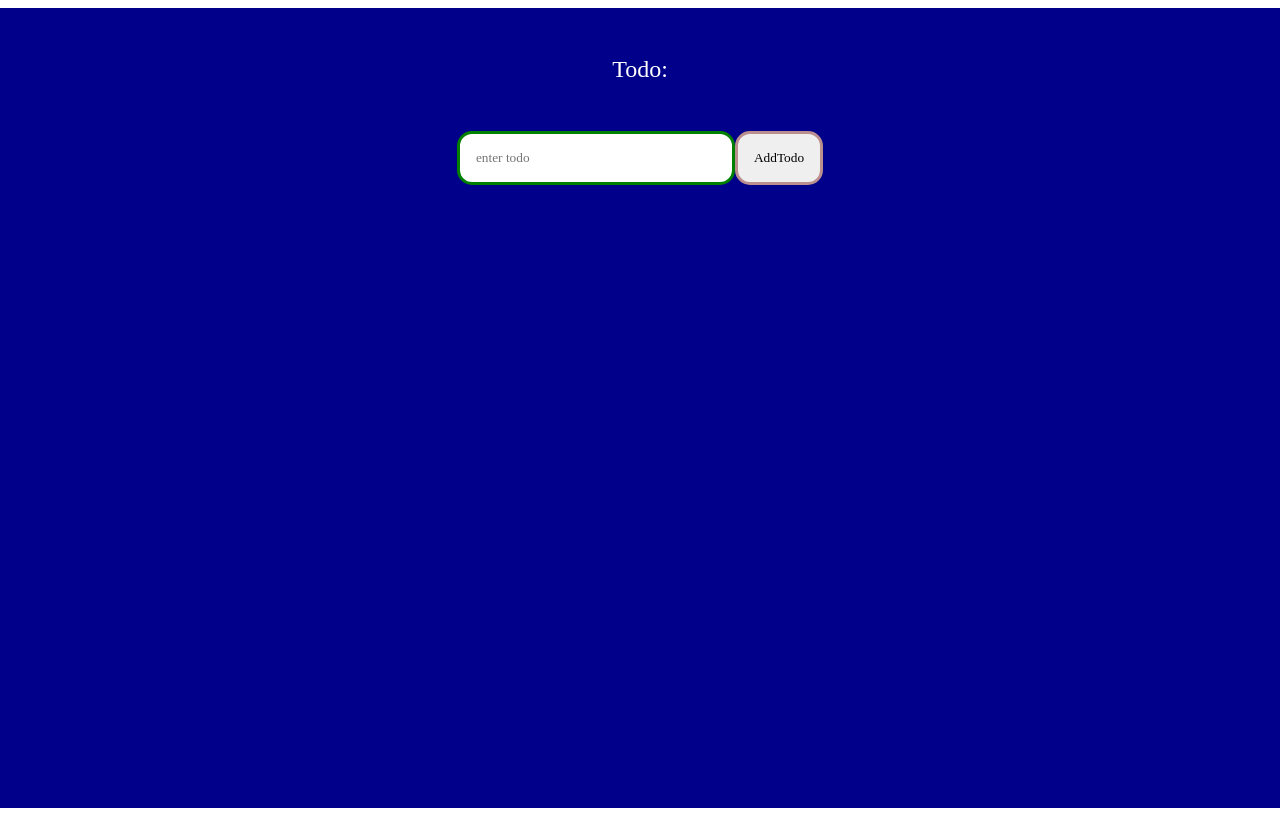
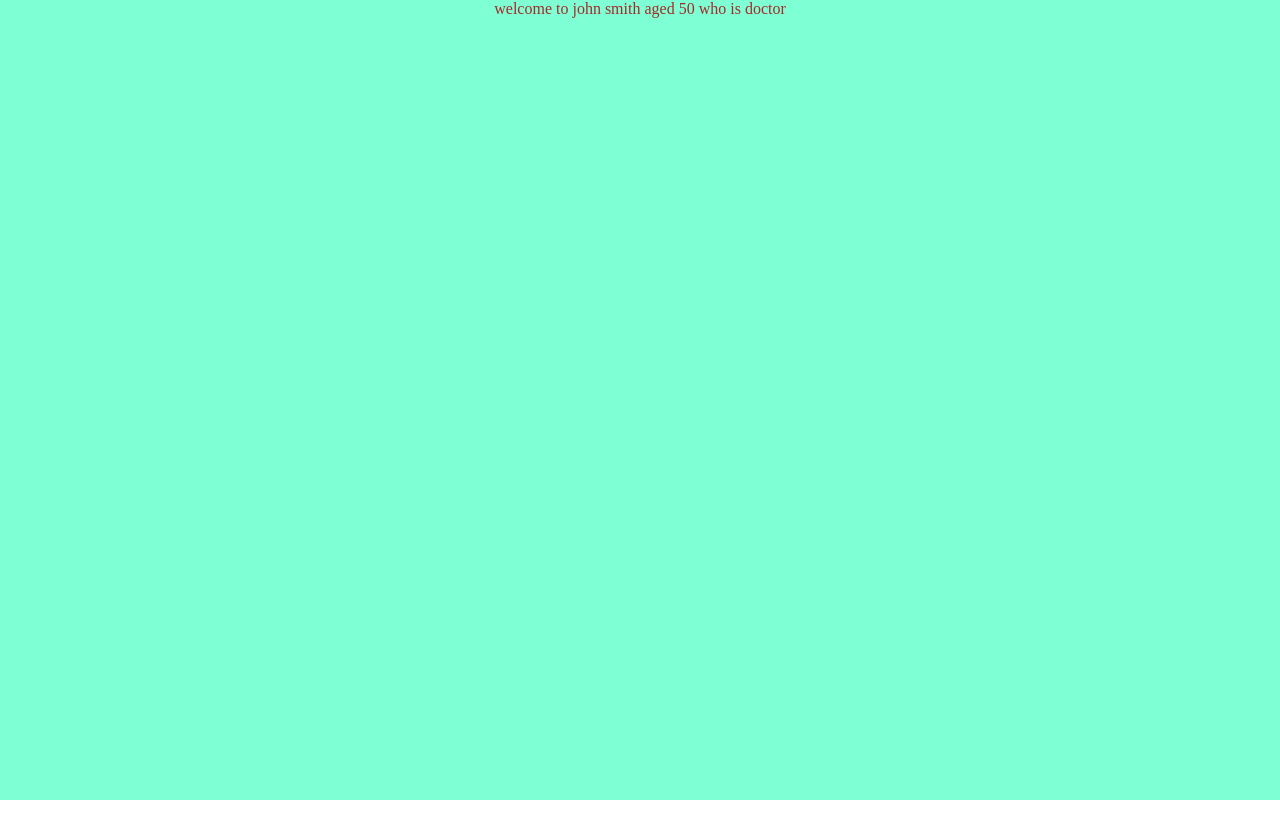
Before and after one commit to kalpanadd/REACT, a React (Create React App) app: page / in a window 1280 px wide. Built offline with nearby package versions, Linux system fonts and the light colour scheme; a web font is replaced by a local one.

Commit message:
using props

```diff
--- a/src/App.js
+++ b/src/App.js
@@ -44,7 +44,8 @@ function App() {
       {/*<TodosApi />*/}
 
       {/*<Pictures />*/}
-      <NewTodo />
+      {/*<NewTodo />*/}
+
 
 
     </div>
--- /dev/null
+++ b/src/Basics/App2.jsx
@@ -0,0 +1,12 @@
+import React from 'react'
+import Welcome from './Welcome'
+
+function App2() {
+    return (
+        <div>
+            <Welcome firstname='john' lastname='smith' age='50' occupation='doctor' />
+        </div>
+    )
+}
+
+export default App2
--- /dev/null
+++ b/src/Basics/Welcome.css
@@ -0,0 +1,10 @@
+*{
+    margin: 0;
+}
+.welcomediv{
+    background-color: aquamarine;
+    height: 100vh;
+    display: flex;
+    justify-content: center;
+    color: brown;
+}
--- /dev/null
+++ b/src/Basics/Welcome.jsx
@@ -0,0 +1,13 @@
+import React from 'react'
+import './Welcome.css'
+
+function Welcome(props) {
+    console.log(props);
+    return (
+        <div className='welcomediv'>
+            <p>welcome to {props.firstname} {props.lastname} aged {props.age} who is {props.occupation}</p>
+        </div>
+    )
+}
+
+export default Welcome
--- a/src/index.js
+++ b/src/index.js
@@ -1,9 +1,10 @@
 import React from 'react';
 import ReactDOM from 'react-dom';
-import App from './App';
+//import App from './App';
 //import NewTodo from './Todo-editing/NewTodo';
+import App2 from './Basics/App2';
 
 ReactDOM.render(
-  <App />,
+  <App2 />,
   document.getElementById('root')
 );
```
